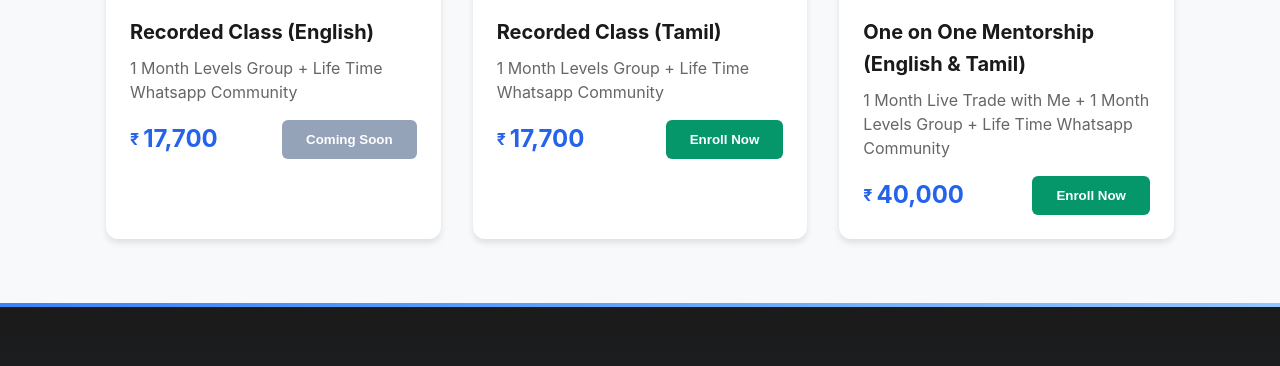
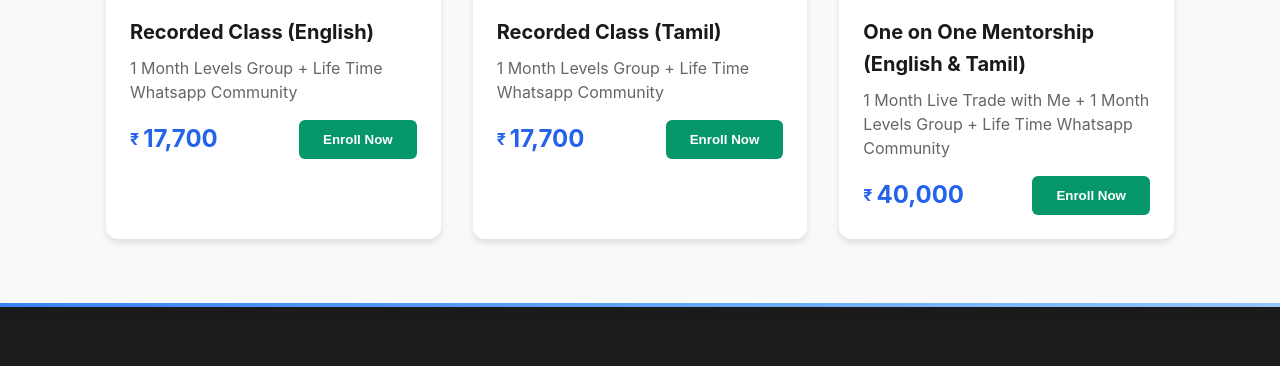
Before and after one commit to vickybobbytrader/TraderBobbyResponsiveSite, a website built with Vite: page index.html in a window 1280 px wide. Shown: the part 3300-3666 px from the top of the page. Built offline with nearby package versions, Linux system fonts and the light colour scheme; files whose address does not match are found by name.

Commit message:
Update index.html course updated link

```diff
--- a/index.html
+++ b/index.html
@@ -184,7 +184,7 @@ His approach has revolutionized the way traders analyze opportunities, ensuring
                       <div class="price">
                         <span class="price-symbol">₹</span>17,700
                       </div>
-                      <button class="enroll-button" id="eng" disabled>Coming Soon</button>
+                      <button class="enroll-button" id="eng">Enroll Now</button>
                     </div>
                   </div>
                 </div>
```
